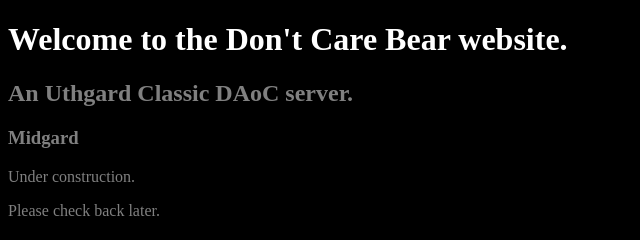
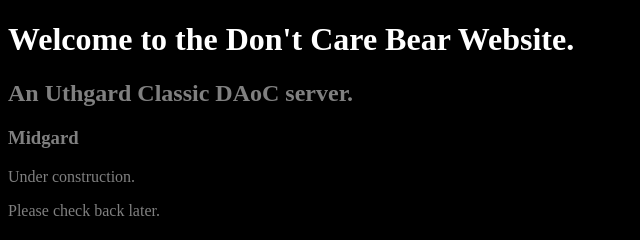
Before and after one commit to MPNussbaum/dcb, a plain HTML site: page index.html in a window 1280 px wide. Shown: the full height of the page, 0-640 px from the left. Drawn offline with Linux system fonts and the light colour scheme.

Commit message:
minor text edit

```diff
--- a/index.html
+++ b/index.html
@@ -6,7 +6,7 @@
 </head>
 
 <body>
-<h1>Welcome to the Don't Care Bear website.</h1>
+<h1>Welcome to the Don't Care Bear Website.</h1>
 <h2>An Uthgard Classic DAoC server.</h2>
 <h3>Midgard</h3>
 <p>Under construction.</p>
```
